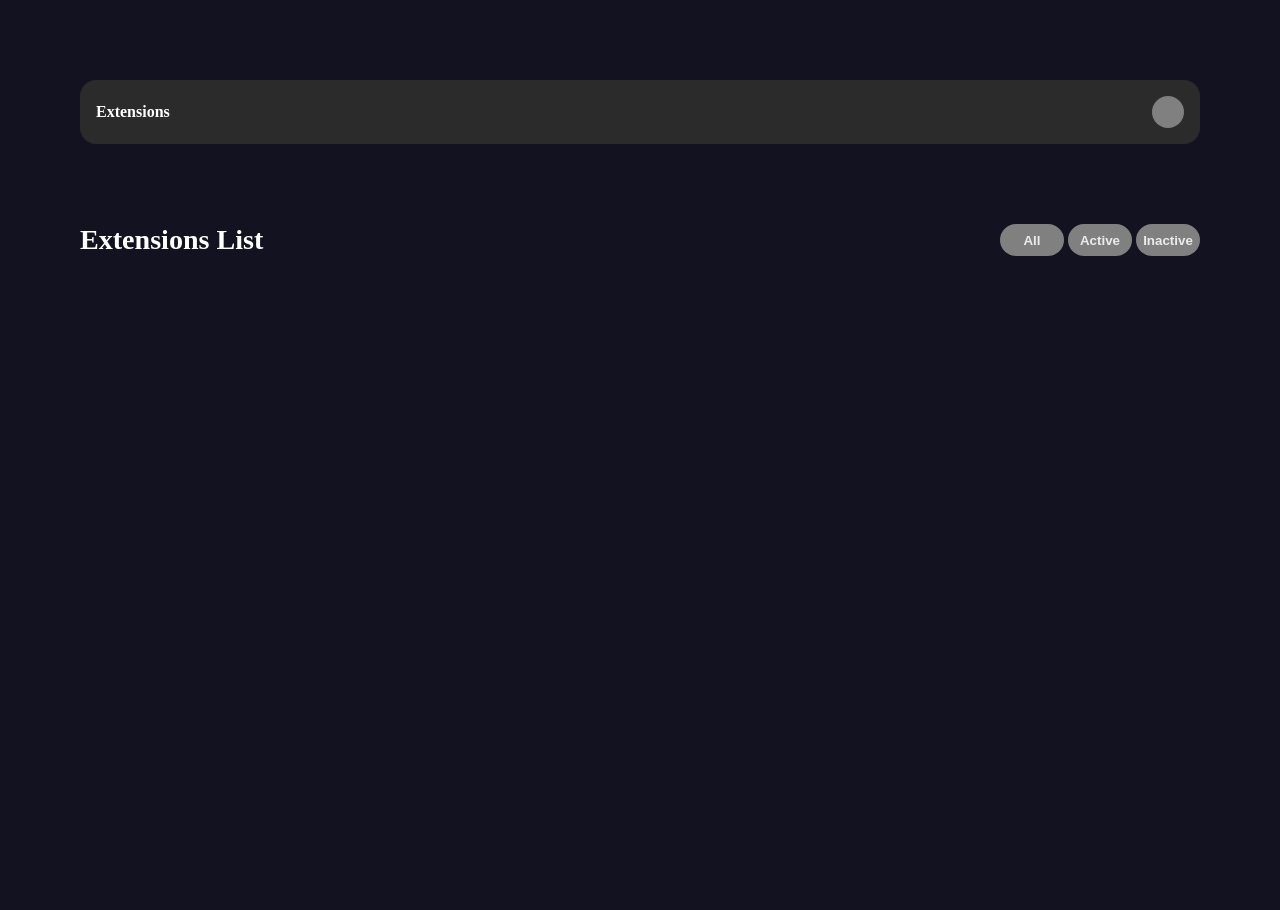
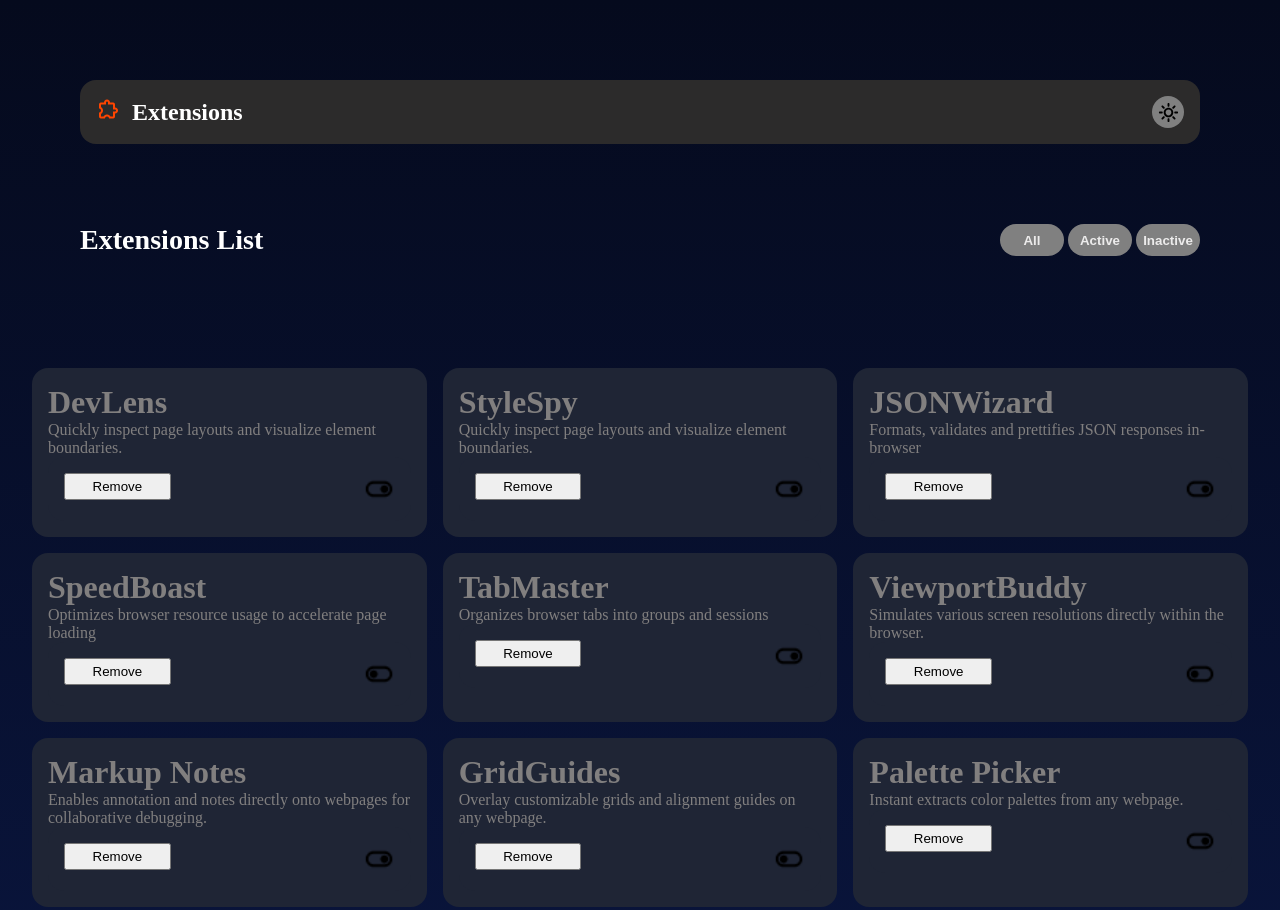
Before and after one commit to MarkOtwane/Fetch-display-data-js, a plain HTML site: page fetch/fetch data/index.html in a window 1280 px wide. Shown: the top 910 px of the page. Before the commit the page ends 800 px from the top, so only its background shows below. Drawn offline with nearby package versions, Linux system fonts and the light colour scheme.

Commit message:
Done with styling the div I created in javascript

```diff
--- a/fetch/fetch data/index.html
+++ b/fetch/fetch data/index.html
@@ -5,16 +5,16 @@
     <meta name="viewport" content="width=device-width, initial-scale=1.0">
     <title>Document</title>
     <link rel="stylesheet" href="style.css">
-    <link rel="stylesheet" href="https://cdnjs.cloudflare.com/ajax/libs/font-awesome/6.5.0/css/all.min.css">
+    <link rel="stylesheet" href="https://cdn.jsdelivr.net/npm/boxicons@latest/css/boxicons.min.css">
 
 </head>
 <body>
     <div id="header">
         <div id="left">
-            <h4><i id="fa-thin fa-cubes"></i>Extensions</h4>
+            <h4><i class='bx bx-extension'></i>Extensions</h4>
         </div>
         <div id="right">
-            <i id="fa-regular fa-sun"></i>
+            <img src="sun-bright.png" alt="">
         </div>
     </div>
     <div id="header-mid">
--- a/fetch/fetch data/script.js
+++ b/fetch/fetch data/script.js
@@ -2,6 +2,10 @@ const main = document.getElementById("main");
 const all = document.getElementById("all");
 const active = document.getElementById("active");
 const inactive = document.getElementById("inactive");
+// Loading all the cards
+window.onload = function(){
+    filterAll(content);
+}
 
 const content = [
     {
@@ -114,7 +118,7 @@ const content = [
     }
 ];
 // create a function to filter active extensions
-function filterActive(extension){
+function filterActive(extension){//parameter  we use to access data in the array
     main.innerHTML = '';
     const activeExtensions = extension.filter((extensions)=>{
         return extensions.status === true;
@@ -126,8 +130,10 @@ function filterActive(extension){
             div.innerHTML = `
                 <h1>${extension.name}</h1>
                 <p>${extension.description}</p>
+                <div class = "bottom">
                 <button>Remove</button>
                 <img src="${extension.icon}">
+                </div>
             `
             main.appendChild(div)
             //looping then map then in a div
@@ -148,11 +154,13 @@ function filterInActive(extension){
         //loop through the active
         activeExtensions.forEach(extension => {
             const div = document.createElement('div');
-            div.innerHTML = `
+            div.innerHTML= `
                 <h1>${extension.name}</h1>
                 <p>${extension.description}</p>
+                <div class = "bottom">
                 <button>Remove</button>
                 <img src="${extension.icon}">
+                </div>
             `
             main.appendChild(div)
             //looping then map then in a div
@@ -176,8 +184,10 @@ function filterAll(extension){
             div.innerHTML = `
                 <h1>${extension.name}</h1>
                 <p>${extension.description}</p>
+                <div class = "bottom">
                 <button>Remove</button>
                 <img src="${extension.icon}">
+                </div>
             `
             main.appendChild(div)
             //looping then map then in a div
--- a/fetch/fetch data/style.css
+++ b/fetch/fetch data/style.css
@@ -3,7 +3,7 @@
     margin: 0;
 }
 body{
-    background-color: rgb(18, 18, 32);
+    background:linear-gradient(to bottom, #050a1d, #0a1640);
 }
 #header{
     display: flex;
@@ -18,10 +18,12 @@ body{
         align-items: center;
         h4{
             color: white;
+            font-size: 1.5rem;
         }
         i{
             color: orangered;
-            font-size: 1rem;
+            font-size: 1.5rem;
+            padding-right: .5em;
         }
     }
     #right{
@@ -59,3 +61,30 @@ body{
         }
     }
 }
+
+#main{
+    display: grid;
+    grid-template-columns: repeat(3, 1fr);
+    color: rgb(129, 127, 127);
+    padding: 2rem;
+    gap: 1rem;
+    div{
+        background-color: #1f2535;
+        padding: 1rem;
+        border-radius: 1rem;
+        .bottom{
+            display: flex;
+            justify-content: space-between;
+
+        }
+        button{
+            width: 8em;
+            height: 2em;
+
+        }
+        img{
+            width: 2em;
+            height: 2em;
+        }
+    }
+}
```
Also changed, not shown: fetch/fetch data/extension.png (added).
